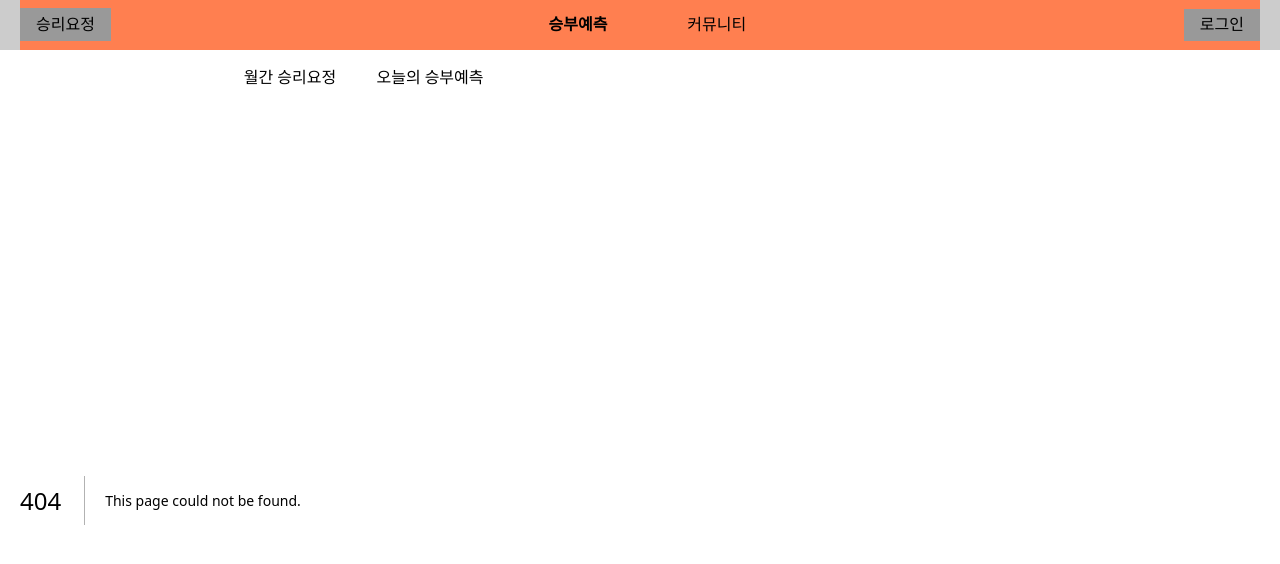
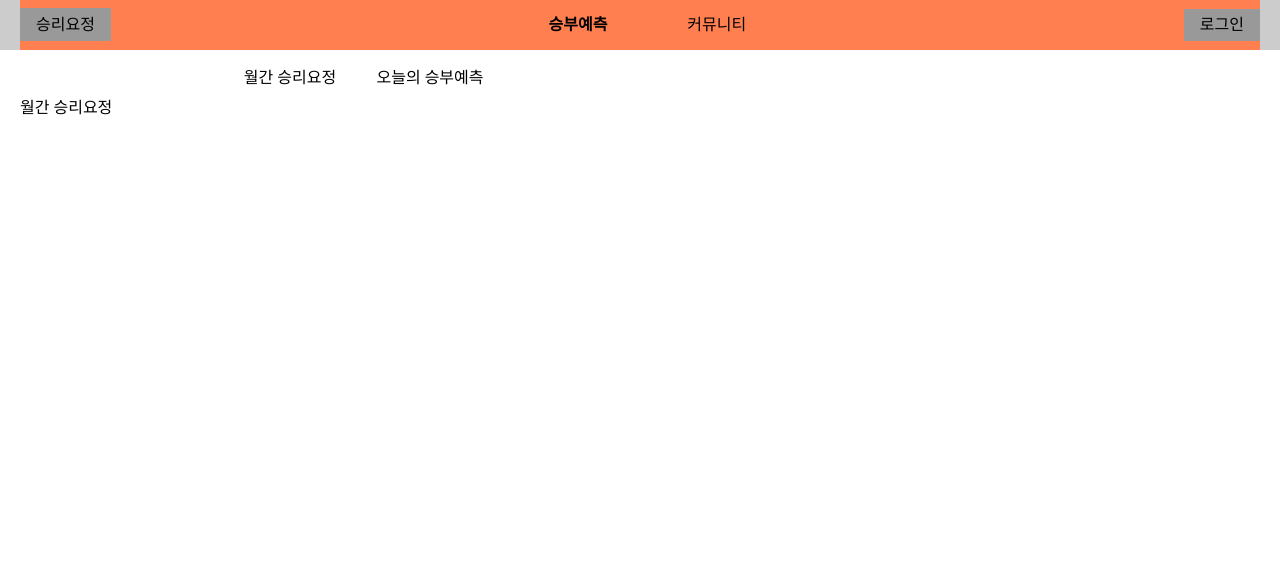
Before and after one commit to pildrums/client, a Next.js app: page /match/month in a window 1280 px wide. Before the commit this address had no page. Shown: the top 564 px of the page. Built offline with nearby package versions, Linux system fonts and the light colour scheme.

Commit message:
Fix: 월간 승리요정 페이지 컴포넌트 폴더이름 수정

```diff
--- /dev/null
+++ b/src/app/match/month/page.tsx
@@ -0,0 +1,7 @@
+"use client";
+
+function MonthPage() {
+  return <div>월간 승리요정</div>;
+}
+
+export default MonthPage;
```
